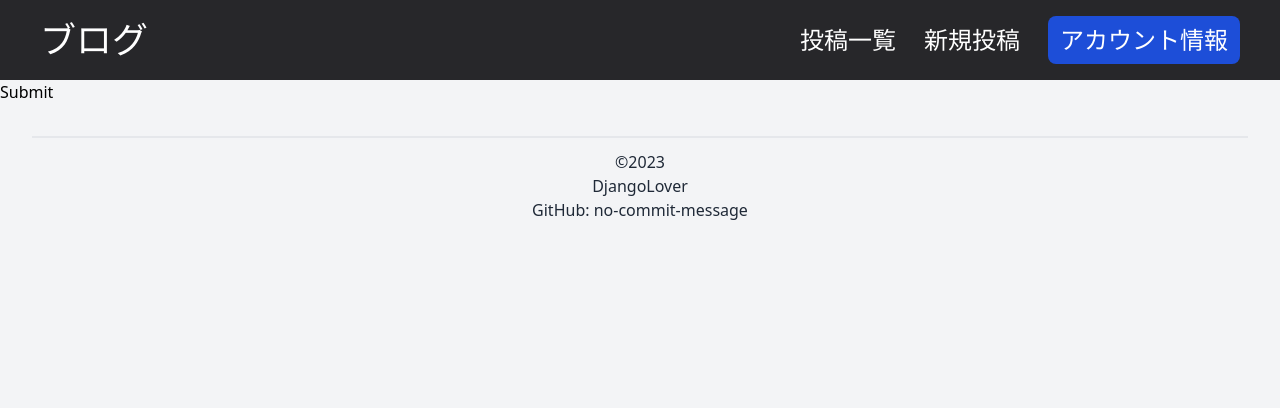
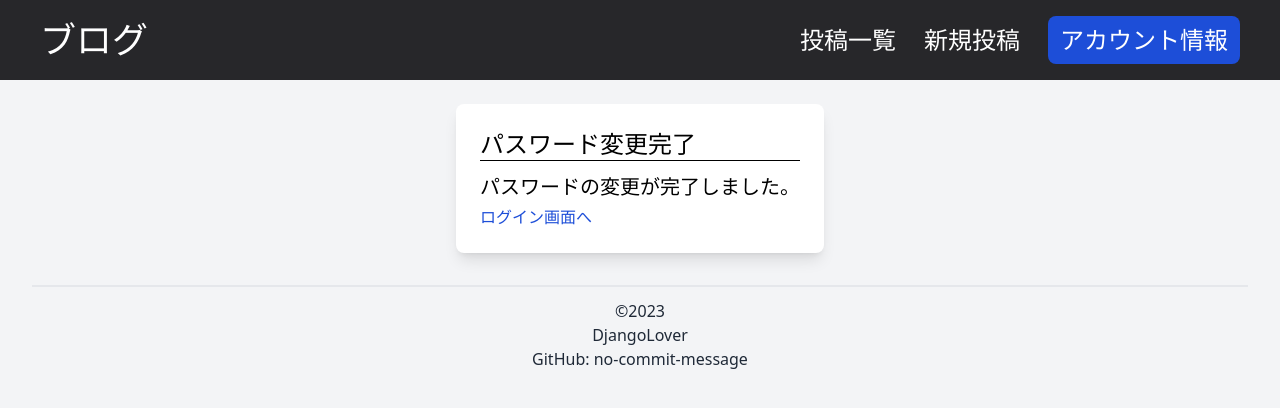
Before and after one commit to no-commit-message/Blog, a Django app: a page that uses MyBlog/templates/registration/password_change_done.html in a window 1280 px wide. Shown: the top 408 px of the page. Run offline with Django 4.2, Linux system fonts and the light colour scheme; the visitor is signed in with stand-in values (Sample User, id 1); some libraries are stand-ins or nearby versions.

Commit message:
Create Password Change Done Page

```diff
--- a/MyBlog/templates/registration/password_change_done.html
+++ b/MyBlog/templates/registration/password_change_done.html
@@ -1,4 +1,10 @@
 {% extends "base.html" %}
 {% block content %}
-{% include "registration/_form.html" %}
+<div class="flex justify-center">
+  <div class="bg-white rounded-lg shadow-lg mt-6 p-6">
+    <h1 class="text-2xl border-b border-black">パスワード変更完了</h1>
+    <p class="mt-3 text-xl">パスワードの変更が完了しました。</p>
+    <p class="text-blue-700 hover:text-blue-800 hover:underline mt-1"><a href="{% url 'login' %}">ログイン画面へ</a></p>
+  </div>
+</div>
 {% endblock %}
--- a/MyBlog/templates/registration/password_change_form.html
+++ b/MyBlog/templates/registration/password_change_form.html
@@ -6,6 +6,8 @@
   <div class="bg-zinc-800 mt-6 p-6">
     <h1 class="text-white border-b border-white text-3xl pb-3"><a href={% url 'accounts' %}>← アカウント情報</a></h1>
     <h1 class="text-white text-2xl mt-2">パスワード変更</h1>
+    <form method="post">
+      {% csrf_token %}
       <div>
         <p class="text-white inline-block text-xl mt-3 mb-1">現在のパスワード</p>
         {% render_field form.old_password class="inline-block rounded-lg w-full focus:outline-none focus:border focus:border-blue-700 focus:ring focus:ring-blue-700 p-1" %}
@@ -21,6 +23,7 @@
         {% render_field form.new_password2 class="inline-block rounded-lg w-full focus:outline-none focus:border focus:border-blue-700 focus:ring focus:ring-blue-700 p-1" %}
       </div>
       <div><button type="submit" class="text-white bg-blue-700 px-4 py-2 text-2xl mt-5 rounded-md">パスワードを変更</button></div>
+    </form>
   </div>
 </div>
 {% endblock %}
```
Lines whose indentation alone changed are shown as unchanged.
